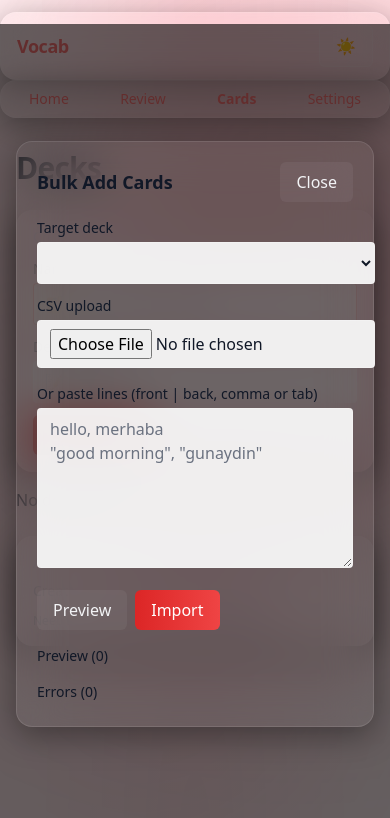
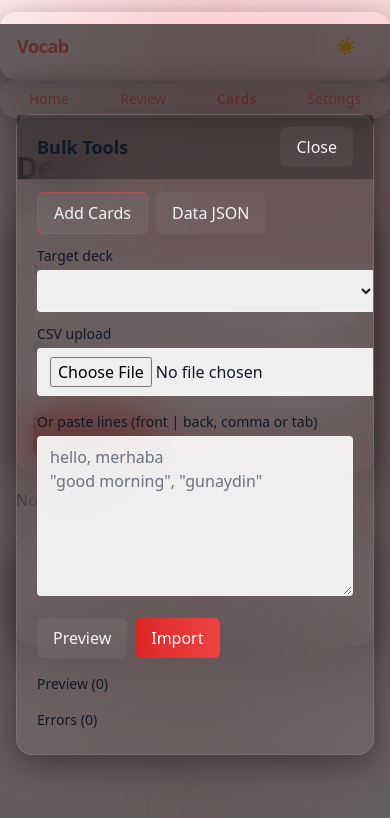
Before and after one commit to UmutYLCN/VocabWebSite, a React (Vite) app: page /decks in a window 390 px wide. Both pictures are taken after a click on the button "Open Bulk Add". Shown: the top 818 px of the page. Built offline with nearby package versions, Linux system fonts and the light colour scheme.

Commit message:
feat(bulk modal): add Data JSON tab (copy/download/import via paste/file) to Open Bulk; improve modal responsiveness (max-h, overflow)

```diff
--- a/src/components/BulkAddModal.tsx
+++ b/src/components/BulkAddModal.tsx
@@ -1,4 +1,5 @@
-import { useEffect, useMemo, useRef, useState } from 'react'
+import { useEffect, useRef, useState } from 'react'
+import { useAppStore } from '../store/useAppStore'
 
 type DeckMeta = { id: string; name: string }
 type Pair = { front: string; back: string }
@@ -16,11 +17,16 @@ export default function BulkAddModal({
   defaultDeckId?: string
   onImport: (deckId: string, pairs: Pair[]) => void
 }) {
+  const { exportData, importData } = useAppStore()
   const [deckId, setDeckId] = useState<string>('')
   const [text, setText] = useState('')
   const [preview, setPreview] = useState<Pair[]>([])
   const [errors, setErrors] = useState<{ line: number; reason: string; raw: string }[]>([])
   const fileRef = useRef<HTMLInputElement | null>(null)
+  const jsonFileRef = useRef<HTMLInputElement | null>(null)
+  const [activeTab, setActiveTab] = useState<'cards' | 'data'>('cards')
+  const [status, setStatus] = useState<string>('')
+  const [jsonText, setJsonText] = useState('')
 
   useEffect(() => {
     if (isOpen) {
@@ -29,6 +35,10 @@ export default function BulkAddModal({
       setPreview([])
       setErrors([])
       fileRef.current && (fileRef.current.value = '')
+      jsonFileRef.current && (jsonFileRef.current.value = '')
+      setJsonText('')
+      setStatus('')
+      setActiveTab('cards')
     }
   }, [isOpen, defaultDeckId, decks])
 
@@ -111,11 +121,20 @@ export default function BulkAddModal({
   return (
     <div className="fixed inset-0 z-50 flex items-center justify-center p-4">
       <div className="absolute inset-0 bg-black/60" onClick={onClose} />
-      <div className="relative glass w-full max-w-2xl p-5 space-y-4">
-        <div className="flex items-center justify-between">
-          <h3 className="text-lg font-semibold">Bulk Add Cards</h3>
+      <div className="relative glass w-full max-w-3xl p-0">
+        <div className="sticky top-0 flex items-center justify-between px-5 py-3 border-b border-white/10 bg-black/30">
+          <h3 className="text-lg font-semibold">Bulk Tools</h3>
           <button className="btn-ghost" onClick={onClose}>Close</button>
         </div>
+        <div className="px-5 pt-3">
+          <div className="flex gap-2 mb-3">
+            <button className={`btn-ghost ${activeTab === 'cards' ? 'border border-red-500/50' : ''}`} onClick={() => setActiveTab('cards')}>Add Cards</button>
+            <button className={`btn-ghost ${activeTab === 'data' ? 'border border-red-500/50' : ''}`} onClick={() => setActiveTab('data')}>Data JSON</button>
+          </div>
+        </div>
+        <div className="px-5 pb-5 max-h-[80vh] overflow-auto">
+          {activeTab === 'cards' ? (
+            <div className="space-y-4">
               <div className="grid sm:grid-cols-2 gap-3">
                 <div>
                   <label className="block text-sm mb-1">Target deck</label>
@@ -134,7 +153,7 @@ export default function BulkAddModal({
                 <label className="block text-sm mb-1">Or paste lines (front | back, comma or tab)</label>
                 <textarea className="w-full min-h-[160px]" value={text} onChange={e => setText(e.target.value)} placeholder={`hello, merhaba\n"good morning", "gunaydin"`} />
               </div>
-        <div className="flex gap-2">
+              <div className="flex gap-2 flex-wrap">
                 <button className="btn-ghost" onClick={onParseClick}>Preview</button>
                 <button className="btn-primary" onClick={doImport} disabled={!deckId || preview.length === 0}>Import {preview.length > 0 ? `(${preview.length})` : ''}</button>
               </div>
@@ -158,6 +177,30 @@ export default function BulkAddModal({
                 </div>
               </div>
             </div>
+          ) : (
+            <div className="space-y-3">
+              <div className="flex gap-2 flex-wrap">
+                <button className="btn-ghost" onClick={() => { const data = exportData(); navigator.clipboard?.writeText(data); setStatus('Copied JSON to clipboard') }}>Copy JSON</button>
+                <a
+                  className="btn-ghost"
+                  href={URL.createObjectURL(new Blob([exportData()], { type: 'application/json' }))}
+                  download={`vocab-backup-${Date.now()}.json`}
+                >Download JSON</a>
+              </div>
+              <div>
+                <label className="block text-sm mb-1">Import JSON (paste)</label>
+                <textarea className="w-full min-h-[160px]" value={jsonText} onChange={e => setJsonText(e.target.value)} placeholder="Paste exported JSON here" />
+              </div>
+              <div className="flex gap-2 flex-wrap items-center">
+                <button className="btn-primary" onClick={() => { const ok = importData(jsonText); setStatus(ok ? 'Import successful' : 'Import failed') }}>Import JSON</button>
+                <div className="text-sm text-gray-300">or</div>
+                <input ref={jsonFileRef} type="file" accept="application/json" onChange={async e => { const f = e.target.files?.[0]; if (!f) return; const txt = await f.text(); const ok = importData(txt); setStatus(ok ? 'Import successful' : 'Import failed') }} />
+              </div>
+              {status && <div className="text-sm text-gray-300">{status}</div>}
+            </div>
+          )}
+        </div>
+      </div>
     </div>
   )
 }
```
Lines whose indentation alone changed are shown as unchanged.
